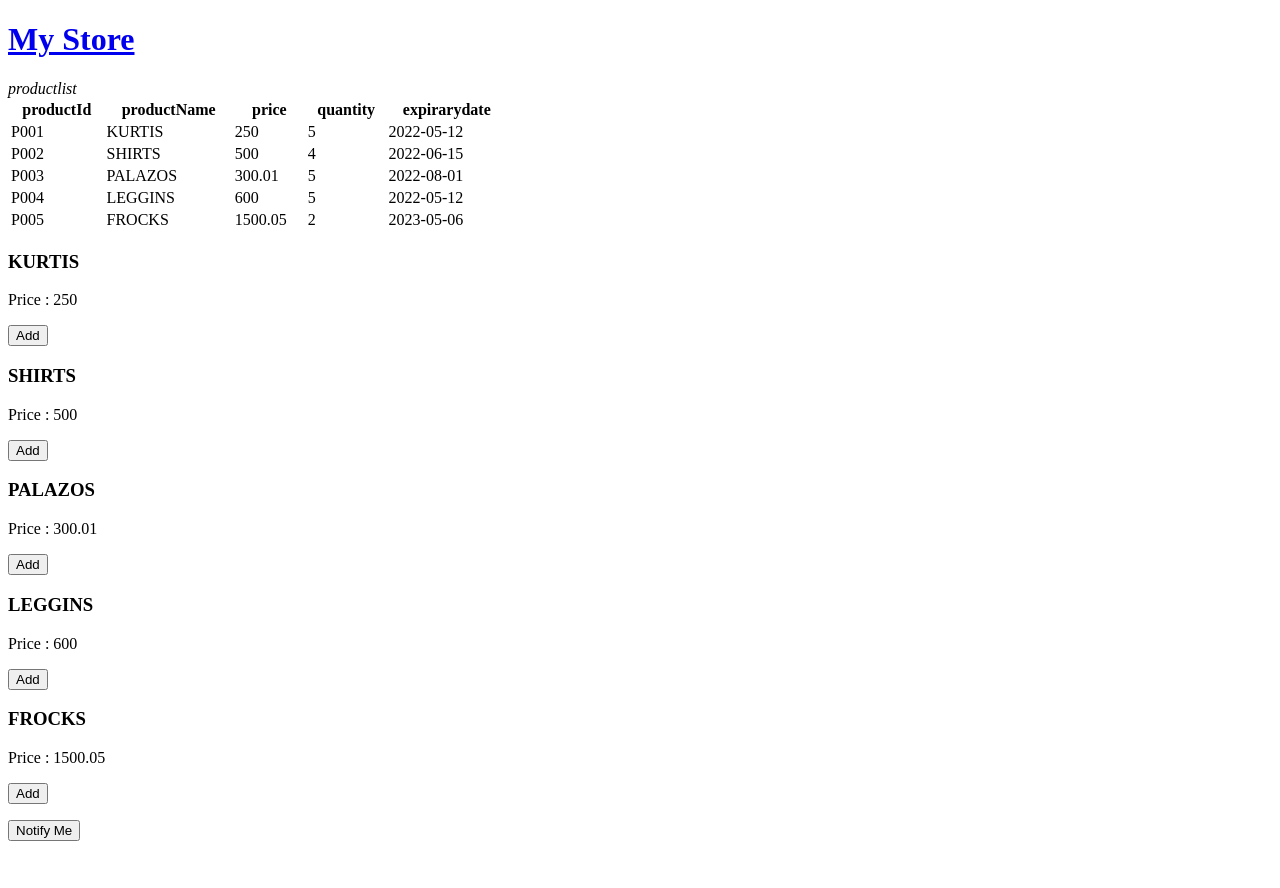
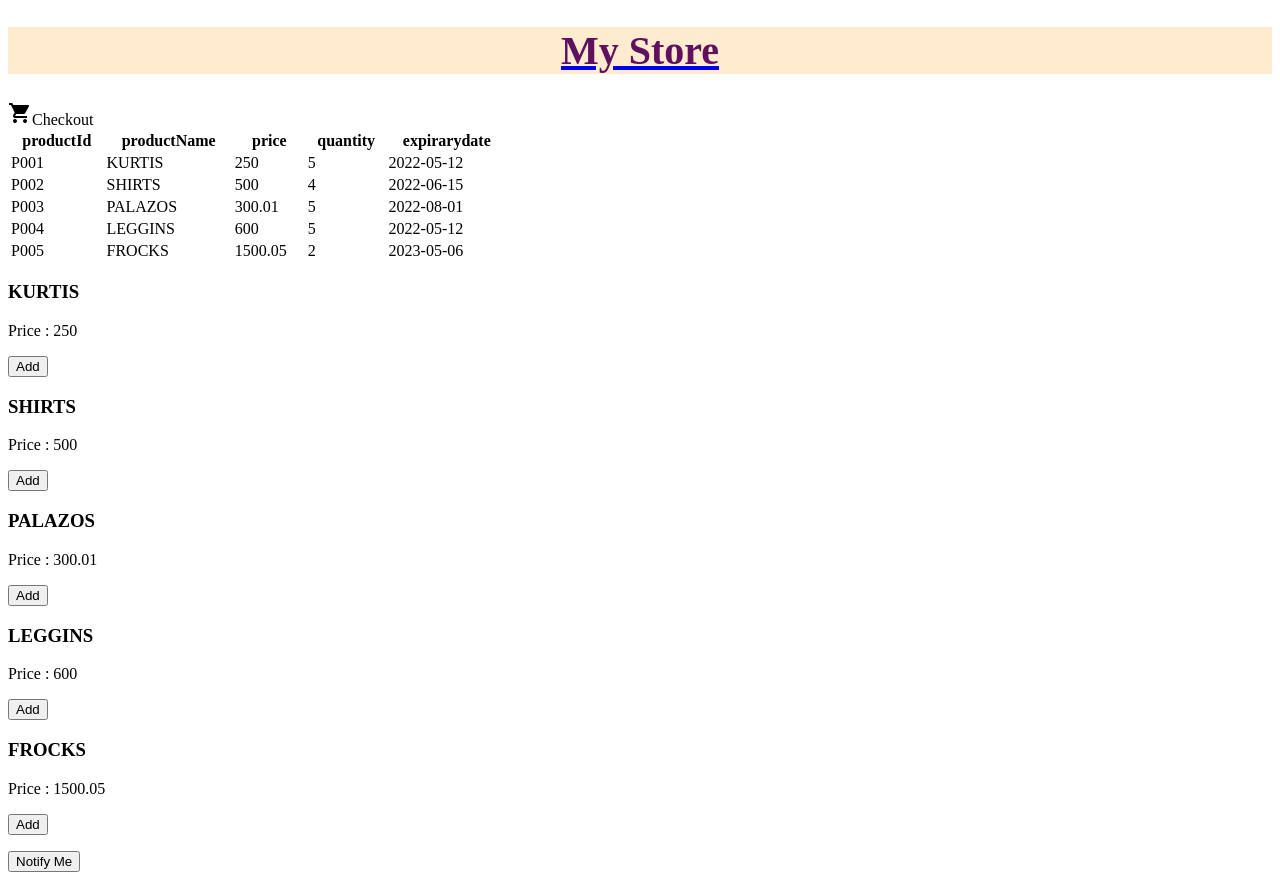
Before and after one commit to GH12NANDHINI/Angular-Products, an Angular app: page / in a window 1280 px wide. Before the commit the page ends 857 px from the top, so only its background shows below. Built offline with nearby package versions, Linux system fonts and the light colour scheme.

Commit message:
2 files modified

```diff
--- a/src/app/top-bar/top-bar.component.css
+++ b/src/app/top-bar/top-bar.component.css
@@ -0,0 +1,6 @@
+h1{
+  color: rgb(95, 16, 95);
+  text-align: center;
+  font-size: 40px;
+  background-color: blanchedalmond;
+}
--- a/src/app/top-bar/top-bar.component.html
+++ b/src/app/top-bar/top-bar.component.html
@@ -1,4 +1,6 @@
 <a [routerLink]="['/']">
   <h1>My Store</h1>
 </a>
-<a class="button fancy- button"><i class="material icons">productlist</i> </a>
+
+<a class="button fancy-button"
+  ><i class="material-icons">shopping_cart</i>Checkout</a>
```
